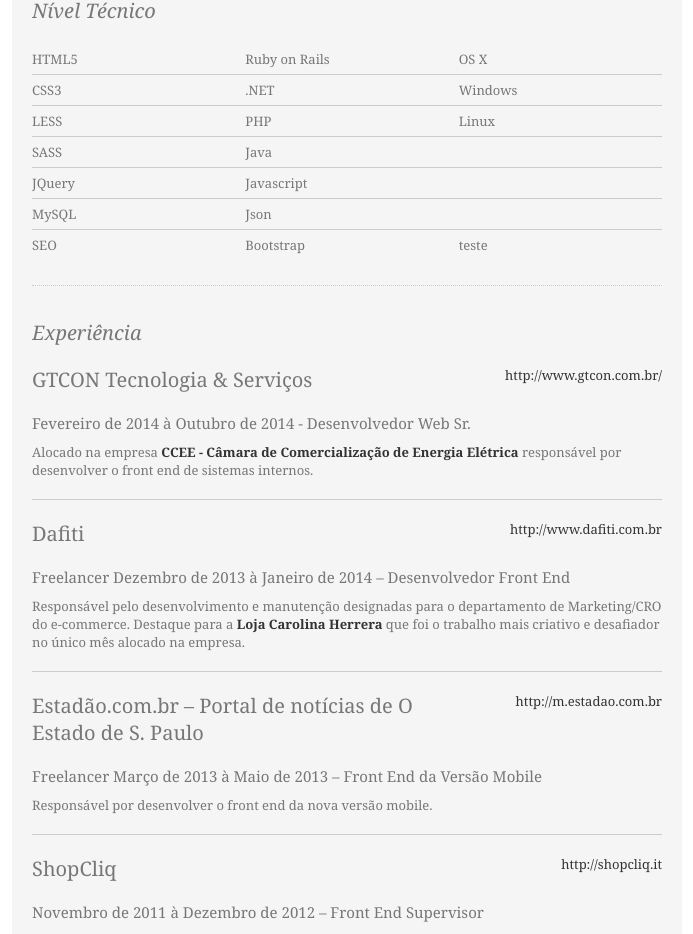
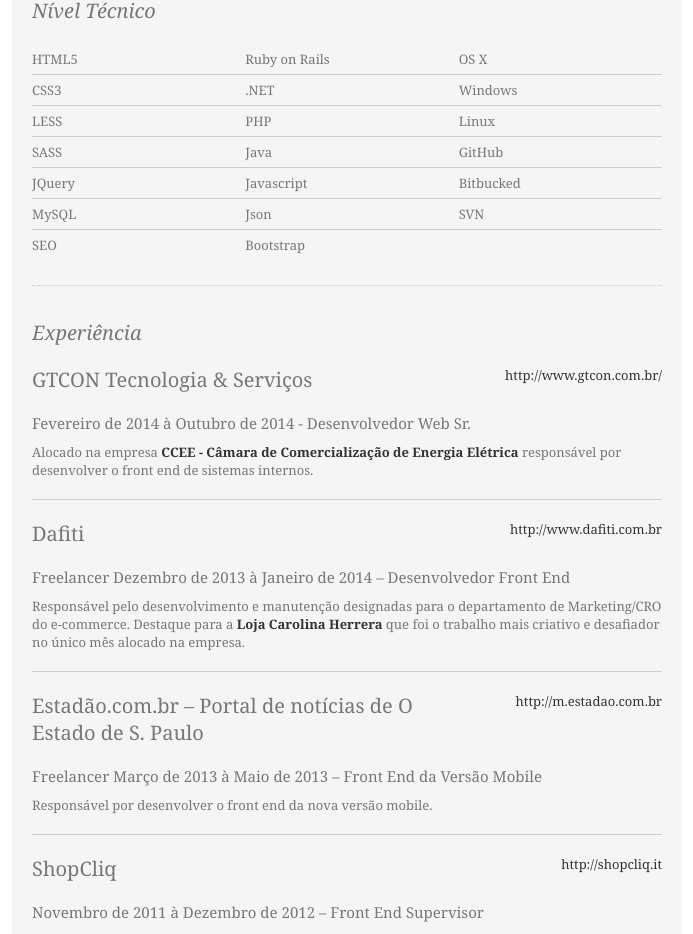
Before and after one commit to FabioVerdi/fabioverdi, a plain HTML site: page index.html in a window 1280 px wide. Shown: the part 859-1793 px from the top of the page, without its empty margins (438-1131 px from the left). Drawn offline with nearby package versions, Linux system fonts and the light colour scheme.

Commit message:
atualizando cv

```diff
--- a/index.html
+++ b/index.html
@@ -132,25 +132,25 @@
                     <tr>
                       <td><span>SASS</span></td>
                       <td><span>Java</span></td>
-                      <td></td>
+                      <td><span>GitHub</span></td>
                     </tr>
 
                     <tr>
                       <td><span>JQuery</span></td>
                       <td><span>Javascript</span></td>
-                      <td></td>
+                      <td><span>Bitbucked</span></td>
                     </tr>
 
                     <tr>
                       <td><span>MySQL</span></td>
                       <td><span>Json</span></td>
-                      <td></td>
+                      <td><span>SVN</span></td>
                     </tr>
 
                     <tr>
                       <td><span>SEO</span></td>
                       <td><span>Bootstrap</span></td>
-                      <td><span>teste</span></td>
+                      <td></td>
                     </tr>
                   </table>
                 </div>
```
